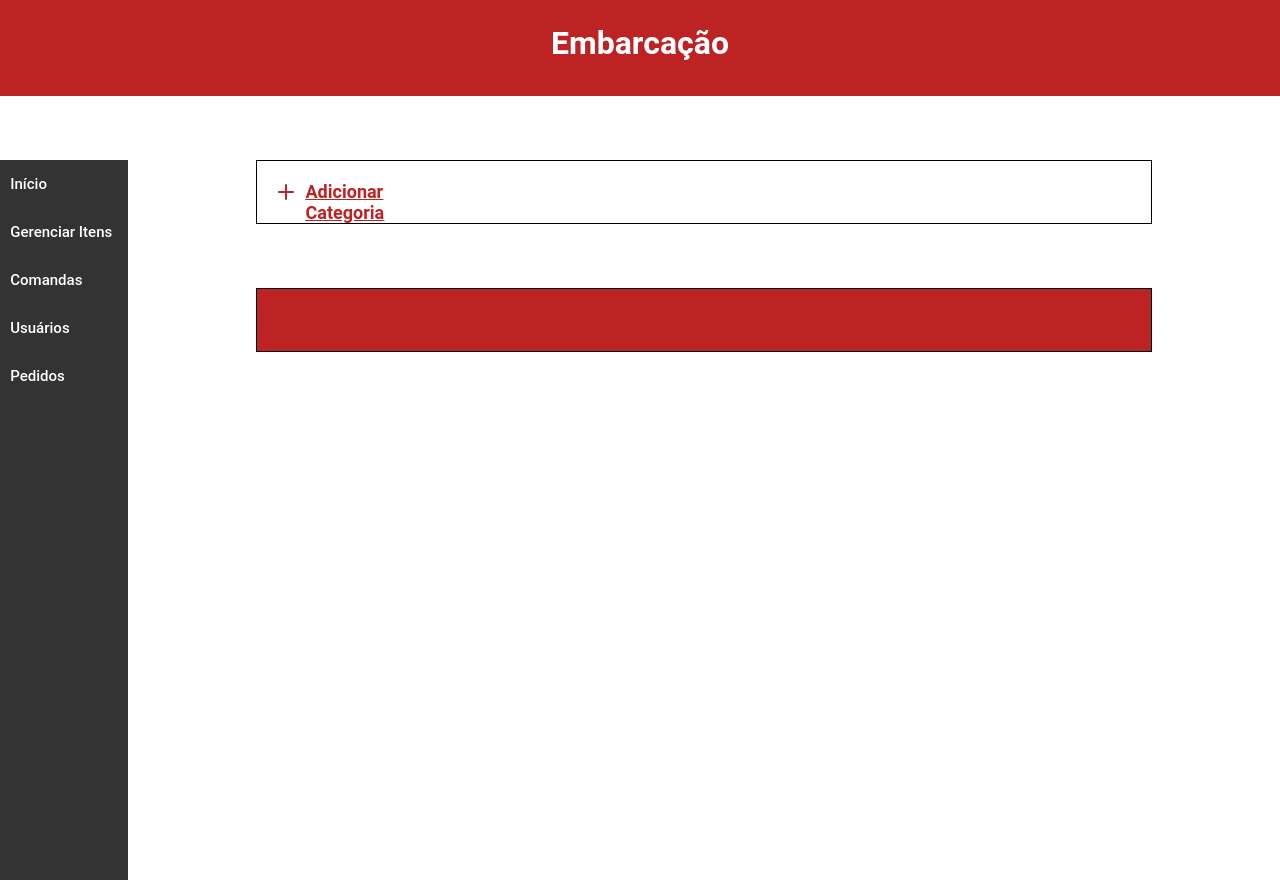
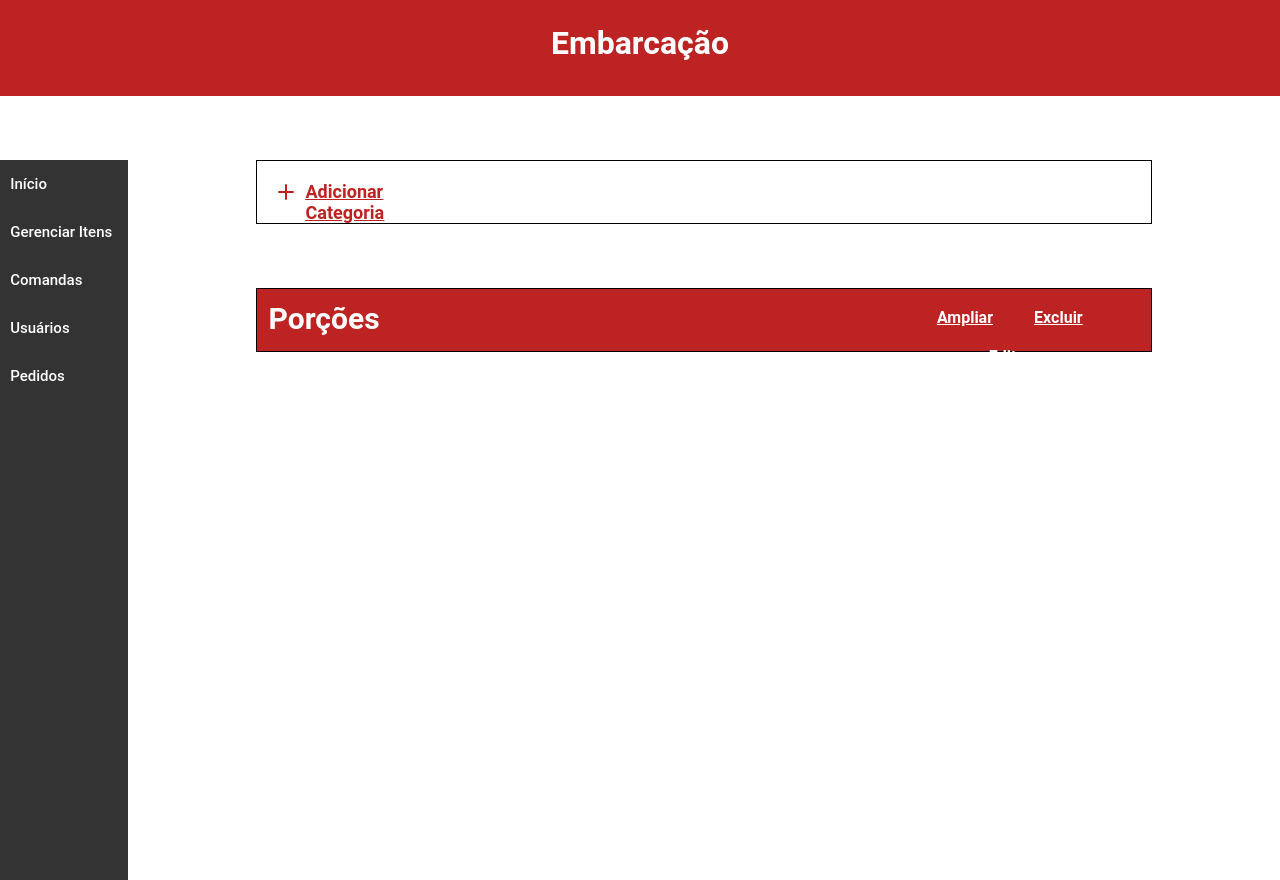
Before and after one commit to Luccacpl/Cardappio, a React (Create React App) app in the folder Cardappio/web/: page /Item in a window 1280 px wide. Built offline with nearby package versions, Linux system fonts and the light colour scheme.

Commit message:
Adicionando Botão.

```diff
--- a/Cardappio/web/src/components/ButtonAdd/ButtonAdd.css
+++ b/Cardappio/web/src/components/ButtonAdd/ButtonAdd.css
@@ -33,3 +33,12 @@
     margin-left: 33%;
     margin-top: 37%;
 }
+
+p.children {
+    color: #BD2323;
+    font-size: 18px;
+    font-weight: bold;
+    text-decoration: underline;
+
+    margin-top: 10%;
+}
--- a/Cardappio/web/src/pages/Item/Item.css
+++ b/Cardappio/web/src/pages/Item/Item.css
@@ -9,11 +9,39 @@
     margin-top: 5%;
 }
 
-#page-item p.children {
-    color: #BD2323;
-    font-size: 18px;
-    font-weight: bold;
-    text-decoration: underline;
+#page-item .divItem .divItem_Titulo {
+    width: 15%;
+    height: 100%;
 
-    margin-top: 10%;
+    text-align: center ;
+
+    float: left;
 }
+
+#page-item .divItem .divItem_Titulo h1 {
+    margin-top: 9%;
+
+    color: white;
+
+    font-size: 30px;
+}
+
+#page-item .divItem_Direita{
+    width: 27%;
+    height: 100%;
+
+    float: right;
+
+    text-align: center;
+}
+
+#page-item .divItem_Direita p{
+   color: white;
+   font-weight: bold;
+   text-decoration: underline;
+
+   display: inline-block;
+
+   margin-right: 17%;
+   margin-top: 8%;
+}
--- a/Cardappio/web/src/pages/Item/Item.tsx
+++ b/Cardappio/web/src/pages/Item/Item.tsx
@@ -19,7 +19,14 @@ function Item() {
             </Link>
 
             <div className="divItem">
-
+                <div className="divItem_Titulo">
+                    <h1>Porções</h1>
+                </div>
+                <div className="divItem_Direita">
+                    <p>Ampliar</p>
+                    <p>Excluir</p>
+                    <p>Editar</p>
+                </div>
             </div>
         </div>
     );
```
Also changed, not shown: 1 other file (tests, documents, lock files or other folders).
